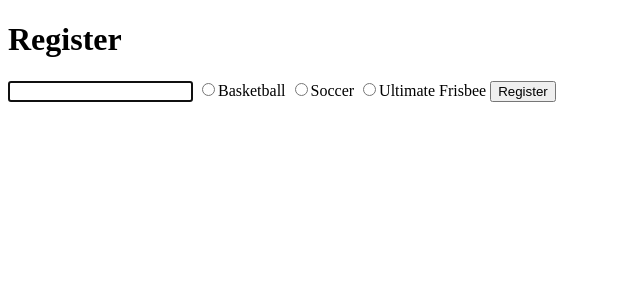
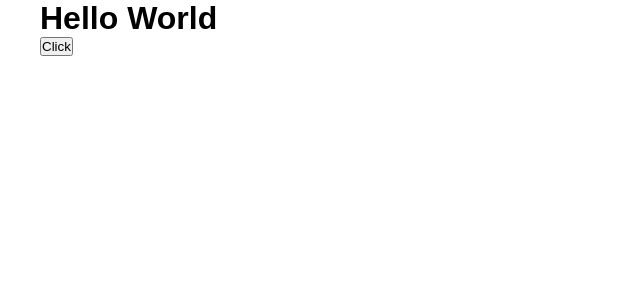
Before and after one commit to BurnettMiao/Interactive-question-answering-app, a Flask app: page / in a window 1280 px wide. Shown: the top 300 px of the page, without its empty margins (0-640 px from the left). Run offline with Flask 3, Linux system fonts and the light colour scheme.

Commit message:
版面基本設置

```diff
--- /dev/null
+++ b/app.py
@@ -0,0 +1,12 @@
+from flask import Flask, render_template, request, jsonify
+
+app = Flask(__name__)
+
+
+@app.route("/")
+def home():
+    return render_template('index.html')
+
+
+if __name__ == "__main__":
+    app.run(debug=True)
--- a/froshims/app.py
+++ b/practice/froshims/app.py
@@ -1,4 +1,4 @@
-from flask import Flask, render_template, request
+from flask import Flask, redirect, render_template, request
 
 app = Flask(__name__)
 
@@ -10,6 +10,10 @@ def index():
 
 @app.route("/register", methods=["POST"])
 def register():
-    if not request.form.get("name") or request.form.get("sport") not in SPORTS:
+    if not request.form.get("name"):
         return render_template("failure.html")
+
+    for sport in request.form.getlist("sport"):
+        if sport not in SPORTS:
+            return render_template("failure.html")
     return render_template("success.html")
--- a/froshims/templates/index.html
+++ b/practice/froshims/templates/index.html
@@ -17,7 +17,7 @@
   </select> -->
 
   {% for sport in sports %}
-  <input type="radio" name="sport" value="{{sport}}" />{{sport}} {% endfor %}
+  <input type="checkbox" name="sport" value="{{sport}}" />{{sport}} {% endfor %}
   <button type="submit">Register</button>
 </form>
 
--- /dev/null
+++ b/practice/login/templates/index.html
@@ -0,0 +1,3 @@
+{% extends "layout.html" %} {% block body %} {% if name %} You are logged in as
+{{ name }}. <a href="/logout">Log out</a> {% else %} You are not logged in.
+<a href="/login">Log in</a> {% endif %} {% endblock %}
--- /dev/null
+++ b/static/css/style.css
@@ -0,0 +1,26 @@
+:root {
+  --max-width: 1200px;
+}
+
+* {
+  margin: 0;
+  padding: 0;
+  box-sizing: border-box;
+}
+
+html {
+  scroll-behavior: smooth;
+}
+
+body {
+  font-family: '微軟正黑體', sans-serif;
+}
+
+img {
+  object-fit: cover;
+}
+
+.container {
+  max-width: var(--max-width);
+  margin: auto;
+}
--- /dev/null
+++ b/static/js/script.js
@@ -0,0 +1,8 @@
+document.addEventListener('DOMContentLoaded', () => {
+  const btn = document.querySelector('button');
+  btn.addEventListener('click', clickBtn);
+
+  function clickBtn() {
+    console.log('Button clicked!!!!');
+  }
+});
--- /dev/null
+++ b/templates/index.html
@@ -0,0 +1,17 @@
+<!DOCTYPE html>
+<html lang="en">
+  <head>
+    <meta charset="UTF-8" />
+    <meta name="viewport" content="width=device-width, initial-scale=1.0" />
+    <link rel="stylesheet" href="../static/css/style.css" />
+    <title>互動答題程式</title>
+  </head>
+  <body>
+    <div class="container">
+      <h1>Hello World</h1>
+      <button>Click</button>
+    </div>
+
+    <script src="../static/js/script.js"></script>
+  </body>
+</html>
```
Also changed, not shown: practice/login/app.py (added, +24 -0 lines), practice/login/templates/layout.html (added, +11 -0 lines), practice/login/templates/login.html (added, +12 -0 lines), practice/froshims/templates/failure.html (renamed from froshims/templates/failure.html), practice/froshims/templates/layout.html (renamed from froshims/templates/layout.html), practice/froshims/templates/success.html (renamed from froshims/templates/success.html), practice/hello/app.py (renamed from hello/app.py), practice/hello/templates/greet.html (renamed from hello/templates/greet.html), practice/hello/templates/index.html (renamed from hello/templates/index.html), practice/hello/templates/layout.html (renamed from hello/templates/layout.html), 1 other file.
